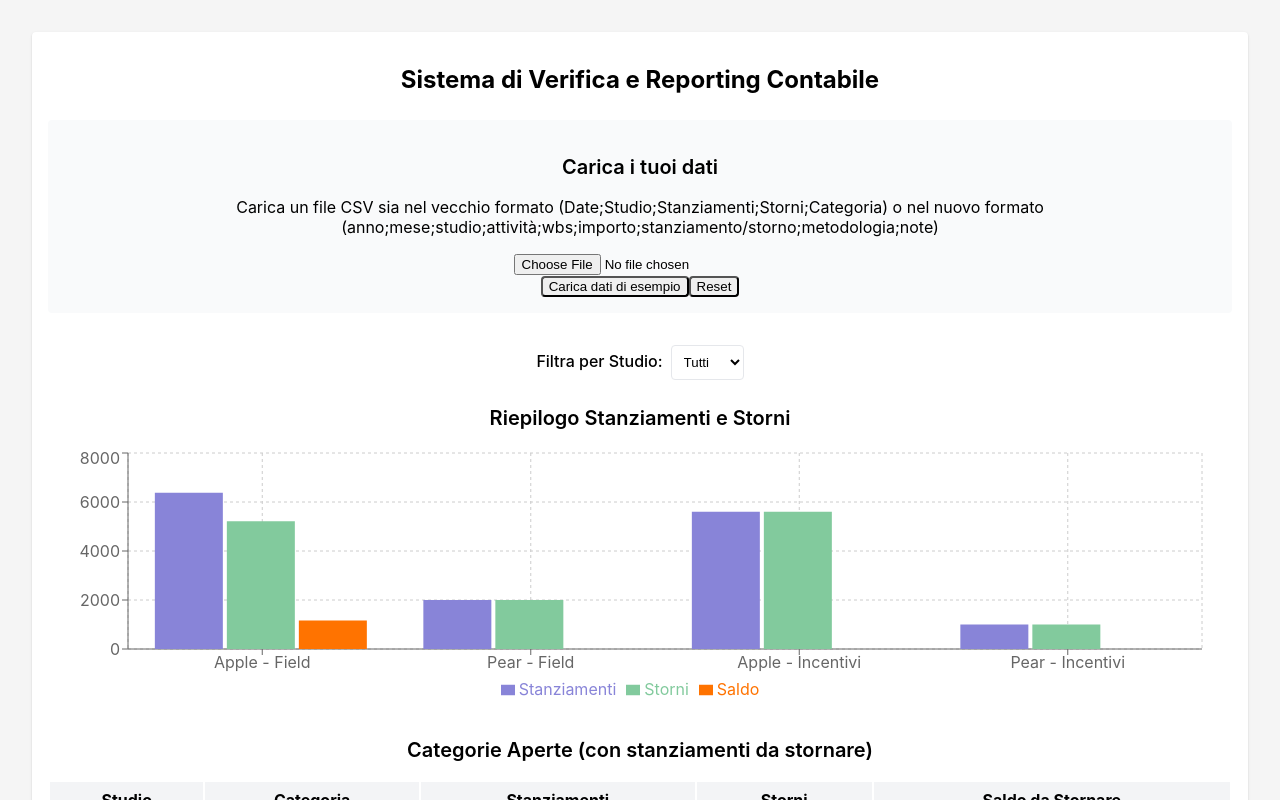
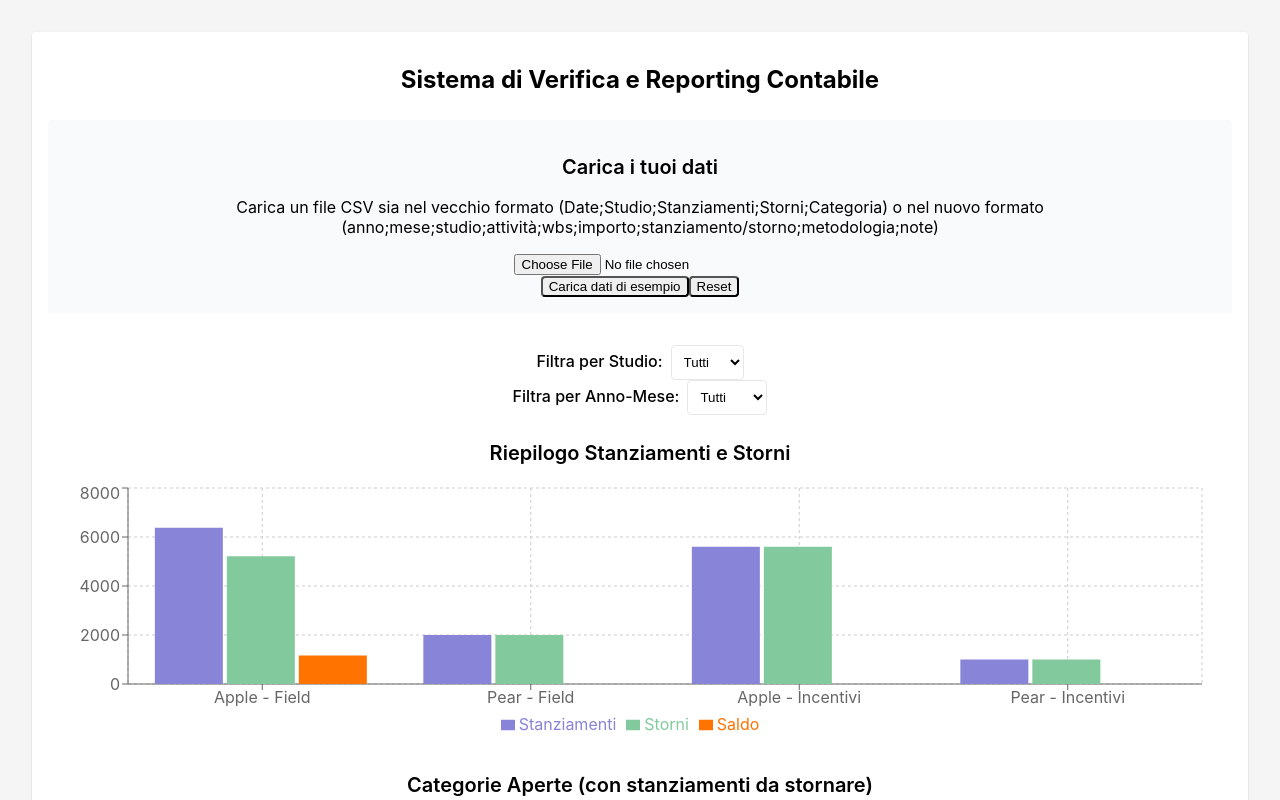
Before and after one commit to CristVitul/contabilita-report-v0, a React (Vite) app: page / in a window 1280 px wide. Both pictures are taken after a click on the button "Carica dati di esempio". Shown: the top 800 px of the page. Built offline with nearby package versions, Linux system fonts and the light colour scheme.

Commit message:
Update App.tsx

```diff
--- a/src/App.tsx
+++ b/src/App.tsx
@@ -22,8 +22,45 @@ export default function ContabilitaReport() {
   const [categorieAperte, setCategorieAperte] = useState([]);
   const [chartData, setChartData] = useState([]);
   const [selectedStudio, setSelectedStudio] = useState('Tutti');
+  const [selectedAnnoMese, setSelectedAnnoMese] = useState('Tutti'); // Nuovo stato per filtro Anno-Mese
   const [fileLoaded, setFileLoaded] = useState(false);
   const fileInputRef = useRef(null);
+
+  // Funzione per convertire data in formato leggibile e ordinabile
+  const parseDate = (dateStr) => {
+    const monthMap = {
+      'gen': '01', 'feb': '02', 'mar': '03', 'apr': '04',
+      'mag': '05', 'giu': '06', 'lug': '07', 'ago': '08',
+      'set': '09', 'ott': '10', 'nov': '11', 'dic': '12'
+    };
+
+    const [month, year] = dateStr.split('-');
+    const fullYear = year.length === 2 ? `20${year}` : year;
+    const monthNum = monthMap[month] || month;
+
+    return {
+      year: parseInt(fullYear),
+      month: parseInt(monthNum),
+      sortKey: `${fullYear}-${monthNum.padStart(2, '0')}`,
+      displayKey: `${month}-${year}`
+    };
+  };
+
+  // Funzione per ottenere la lista ordinata di Anno-Mese disponibili
+  const getAvailableAnnoMese = () => {
+    if (!data.length) return ['Tutti'];
+
+    const dates = [...new Set(data.map(row => row.Date))];
+    const parsedDates = dates.map(parseDate);
+
+    // Ordina per anno e mese
+    parsedDates.sort((a, b) => {
+      if (a.year !== b.year) return a.year - b.year;
+      return a.month - b.month;
+    });
+
+    return ['Tutti', ...parsedDates.map(d => d.displayKey)];
+  };
 
   const handleFileUpload = (event) => {
     const file = event.target.files[0];
@@ -184,12 +221,110 @@ export default function ContabilitaReport() {
     setChartData(chartDataArray);
   };
 
-  const filterDataByStudio = (studio) => {
-    if (studio === 'Tutti') {
-      return chartData;
+  // Nuova funzione per filtrare i dati in base a Studio e Anno-Mese
+  const filterData = (dataToFilter, studio, annoMese) => {
+    let filtered = dataToFilter;
+
+    // Filtra per Studio
+    if (studio !== 'Tutti') {
+      filtered = filtered.filter(item => item.Studio === studio);
+    }
+
+    // Filtra per Anno-Mese se specificato
+    if (annoMese !== 'Tutti') {
+      // Per i movimenti, filtra in base alla data
+      filtered = filtered.map(item => {
+        if (item.Movimenti) {
+          // È un elemento del summary, filtra i movimenti
+          const movimentiFiltrati = item.Movimenti.filter(mov => mov.Data === annoMese);
+          if (movimentiFiltrati.length > 0) {
+            // Ricalcola i totali basati sui movimenti filtrati
+            const totaleStanziamenti = movimentiFiltrati.reduce((sum, mov) => sum + (mov.Stanziamenti || 0), 0);
+            const totaleStorni = movimentiFiltrati.reduce((sum, mov) => sum + (mov.Storni || 0), 0);
+
+            return {
+              ...item,
+              TotaleStanziamenti: totaleStanziamenti,
+              TotaleStorni: totaleStorni,
+              Saldo: totaleStanziamenti - totaleStorni,
+              Movimenti: movimentiFiltrati
+            };
+          }
+          return null; // Nessun movimento per questo periodo
         } else {
-      return chartData.filter(item => item.Studio === studio);
+          // È un elemento del chartData
+          return item;
         }
+      }).filter(item => item !== null);
+    }
+
+    return filtered;
+  };
+
+  const getFilteredData = () => {
+    // Filtra i dati raw per Anno-Mese se necessario
+    let filteredRawData = data;
+    if (selectedAnnoMese !== 'Tutti') {
+      filteredRawData = data.filter(row => row.Date === selectedAnnoMese);
+    }
+
+    // Riprocessa i dati filtrati per ottenere summary aggiornato
+    if (selectedAnnoMese !== 'Tutti') {
+      const groupedData = {};
+
+      filteredRawData.forEach(row => {
+        const key = `${row.Studio}-${row.Categoria}`;
+
+        if (!groupedData[key]) {
+          groupedData[key] = {
+            Studio: row.Studio,
+            Categoria: row.Categoria,
+            TotaleStanziamenti: 0,
+            TotaleStorni: 0,
+            Saldo: 0,
+            Movimenti: []
+          };
+        }
+
+        groupedData[key].Movimenti.push({
+          Data: row.Date,
+          Stanziamenti: row.Stanziamenti || 0,
+          Storni: row.Storni || 0
+        });
+
+        groupedData[key].TotaleStanziamenti += row.Stanziamenti || 0;
+        groupedData[key].TotaleStorni += row.Storni || 0;
+        groupedData[key].Saldo = groupedData[key].TotaleStanziamenti - groupedData[key].TotaleStorni;
+      });
+
+      const filteredSummary = Object.values(groupedData);
+
+      // Filtra per Studio
+      return selectedStudio === 'Tutti'
+        ? filteredSummary
+        : filteredSummary.filter(item => item.Studio === selectedStudio);
+    } else {
+      // Usa il summary completo e filtra solo per Studio
+      return selectedStudio === 'Tutti'
+        ? summary
+        : summary.filter(item => item.Studio === selectedStudio);
+    }
+  };
+
+  const getFilteredChartData = () => {
+    const filteredSummary = getFilteredData();
+    return filteredSummary.map(item => ({
+      name: `${item.Studio} - ${item.Categoria}`,
+      Stanziamenti: item.TotaleStanziamenti,
+      Storni: item.TotaleStorni,
+      Saldo: item.Saldo,
+      Studio: item.Studio
+    }));
+  };
+
+  const getFilteredCategorieAperte = () => {
+    const filteredSummary = getFilteredData();
+    return filteredSummary.filter(item => item.Saldo > 0);
   };
 
   const resetData = () => {
@@ -199,6 +334,7 @@ export default function ContabilitaReport() {
     setChartData([]);
     setFileLoaded(false);
     setSelectedStudio('Tutti');
+    setSelectedAnnoMese('Tutti'); // Reset anche il filtro Anno-Mese
     if (fileInputRef.current) {
       fileInputRef.current.value = '';
     }
@@ -209,6 +345,7 @@ export default function ContabilitaReport() {
   }
 
   const studi = fileLoaded ? ['Tutti', ...new Set(summary.map(item => item.Studio))] : ['Tutti'];
+  const annoMeseOptions = getAvailableAnnoMese();
 
   return (
     <div className="p-4 bg-white rounded shadow max-w-6xl mx-auto">
@@ -264,8 +401,9 @@ export default function ContabilitaReport() {
         </div>
       ) : (
         <>
-          {/* Filtro per Studio */}
-          <div className="mb-6">
+          {/* Filtri per Studio e Anno-Mese */}
+          <div className="mb-6 flex flex-wrap gap-4 items-center">
+            <div>
               <label className="mr-2 font-medium">Filtra per Studio:</label>
               <select
                 value={selectedStudio}
@@ -278,13 +416,30 @@ export default function ContabilitaReport() {
               </select>
             </div>
 
+            <div>
+              <label className="mr-2 font-medium">Filtra per Anno-Mese:</label>
+              <select
+                value={selectedAnnoMese}
+                onChange={(e) => setSelectedAnnoMese(e.target.value)}
+                className="p-2 border rounded bg-white"
+              >
+                {annoMeseOptions.map(annoMese => (
+                  <option key={annoMese} value={annoMese}>{annoMese}</option>
+                ))}
+              </select>
+            </div>
+          </div>
+
           {/* Grafici */}
           <div className="mb-8">
-            <h2 className="text-xl font-semibold mb-4">Riepilogo Stanziamenti e Storni</h2>
+            <h2 className="text-xl font-semibold mb-4">
+              Riepilogo Stanziamenti e Storni
+              {selectedAnnoMese !== 'Tutti' && ` - ${selectedAnnoMese}`}
+            </h2>
             <div className="h-64">
               <ResponsiveContainer width="100%" height="100%">
                 <BarChart
-                  data={filterDataByStudio(selectedStudio)}
+                  data={getFilteredChartData()}
                   margin={{ top: 5, right: 30, left: 20, bottom: 5 }}
                 >
                   <CartesianGrid strokeDasharray="3 3" />
@@ -302,9 +457,18 @@ export default function ContabilitaReport() {
 
           {/* Tabella Categorie Aperte */}
           <div className="mb-8">
-            <h2 className="text-xl font-semibold mb-4">Categorie Aperte (con stanziamenti da stornare)</h2>
-            {categorieAperte.length === 0 ? (
-              <p className="text-green-600 font-medium">Non ci sono categorie aperte. Tutti gli stanziamenti sono stati stornati correttamente.</p>
+            <h2 className="text-xl font-semibold mb-4">
+              Categorie Aperte (con stanziamenti da stornare)
+              {selectedAnnoMese !== 'Tutti' && ` - ${selectedAnnoMese}`}
+            </h2>
+            {getFilteredCategorieAperte().length === 0 ? (
+              <p className="text-green-600 font-medium">
+                Non ci sono categorie aperte per il periodo selezionato.
+                {selectedAnnoMese !== 'Tutti'
+                  ? ` Nel periodo ${selectedAnnoMese} tutti gli stanziamenti sono stati stornati correttamente.`
+                  : ' Tutti gli stanziamenti sono stati stornati correttamente.'
+                }
+              </p>
             ) : (
               <div className="overflow-x-auto">
                 <table className="min-w-full bg-white border">
@@ -318,9 +482,7 @@ export default function ContabilitaReport() {
                     </tr>
                   </thead>
                   <tbody>
-                    {categorieAperte
-                      .filter(item => selectedStudio === 'Tutti' || item.Studio === selectedStudio)
-                      .map((item, index) => (
+                    {getFilteredCategorieAperte().map((item, index) => (
                       <tr key={index} className="hover:bg-gray-50">
                         <td className="p-2 border">{item.Studio}</td>
                         <td className="p-2 border">{item.Categoria}</td>
@@ -337,7 +499,10 @@ export default function ContabilitaReport() {
 
           {/* Tabella Riepilogo Completo */}
           <div className="mb-8">
-            <h2 className="text-xl font-semibold mb-4">Riepilogo Completo</h2>
+            <h2 className="text-xl font-semibold mb-4">
+              Riepilogo Completo
+              {selectedAnnoMese !== 'Tutti' && ` - ${selectedAnnoMese}`}
+            </h2>
             <div className="overflow-x-auto">
               <table className="min-w-full bg-white border">
                 <thead className="bg-gray-100">
@@ -351,9 +516,7 @@ export default function ContabilitaReport() {
                   </tr>
                 </thead>
                 <tbody>
-                  {summary
-                    .filter(item => selectedStudio === 'Tutti' || item.Studio === selectedStudio)
-                    .map((item, index) => (
+                  {getFilteredData().map((item, index) => (
                     <tr key={index} className={item.Saldo === 0 ? "bg-green-50 hover:bg-green-100" : "hover:bg-gray-50"}>
                       <td className="p-2 border">{item.Studio}</td>
                       <td className="p-2 border">{item.Categoria}</td>
@@ -378,10 +541,11 @@ export default function ContabilitaReport() {
 
           {/* Dettaglio Movimenti */}
           <div>
-            <h2 className="text-xl font-semibold mb-4">Dettaglio Movimenti</h2>
-            {summary
-              .filter(item => selectedStudio === 'Tutti' || item.Studio === selectedStudio)
-              .map((item, index) => (
+            <h2 className="text-xl font-semibold mb-4">
+              Dettaglio Movimenti
+              {selectedAnnoMese !== 'Tutti' && ` - ${selectedAnnoMese}`}
+            </h2>
+            {getFilteredData().map((item, index) => (
               <div key={index} className="mb-6 p-4 border rounded">
                 <h3 className="text-lg font-medium mb-2">{item.Studio} - {item.Categoria}</h3>
                 <div className="overflow-x-auto">
@@ -421,6 +585,7 @@ export default function ContabilitaReport() {
     </div>
   );
 }
+
 function App() {
   return (
     <div className="App">
```
Lines whose indentation alone changed are shown as unchanged.
